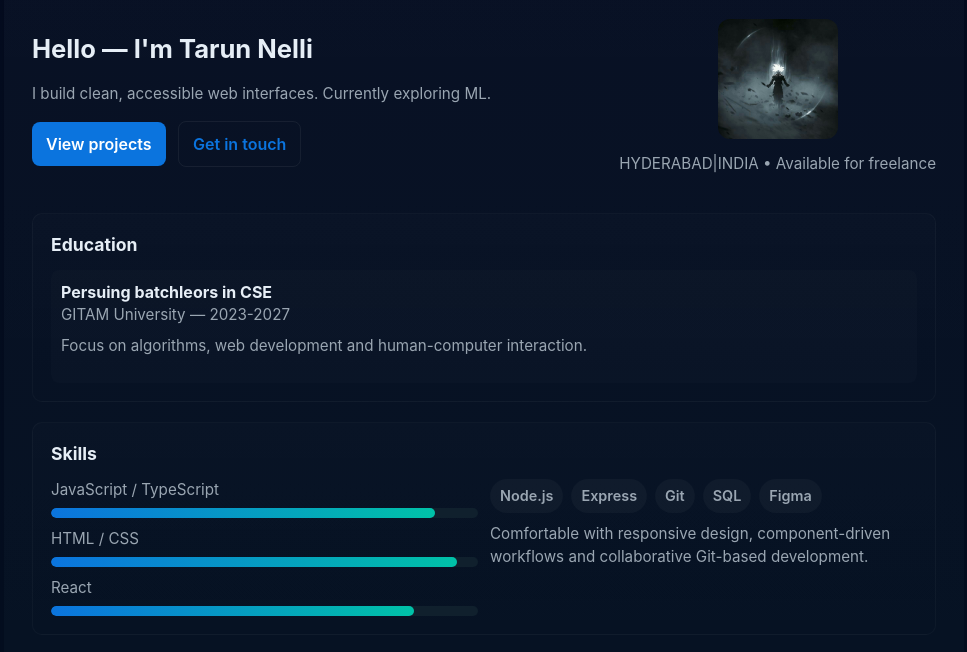
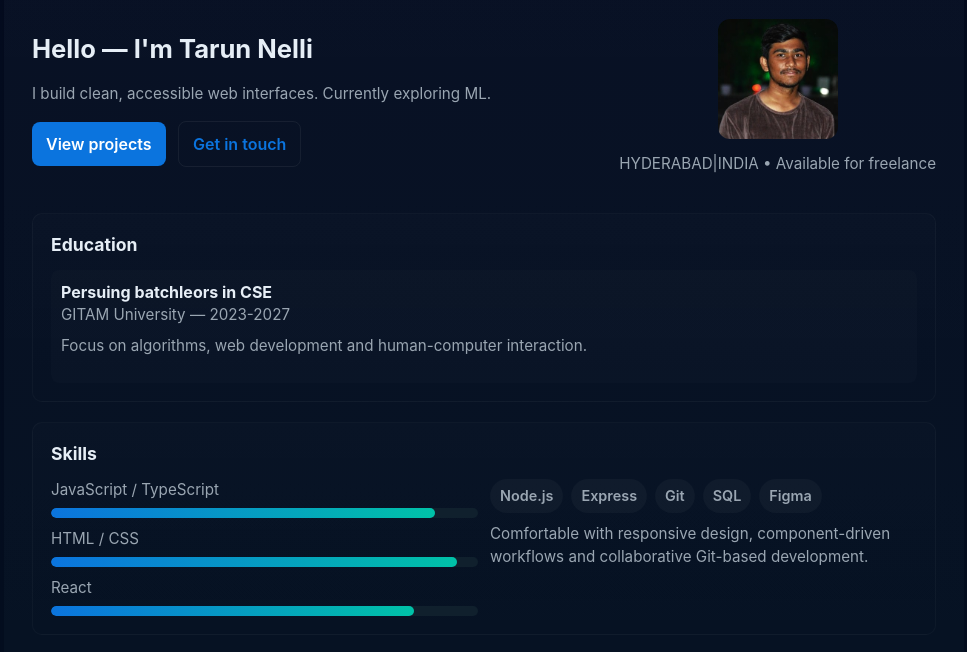
Before and after one commit to TARUN070516/Portfolio, a plain HTML site: page index.html in a window 1280 px wide. Shown: the part 120-772 px from the top of the page, without its empty margins (156-1123 px from the left). Drawn offline with Linux system fonts and the light colour scheme.

Commit message:
Photo change

```diff
--- a/index.html
+++ b/index.html
@@ -37,8 +37,8 @@
         </p>
       </div>
       <div style="min-width:160px;text-align:center">
-        <a href="GOKU.jpg" target="_blank" rel="noopener">
-          <img src="GOKU.jpg" alt="Goku avatar" class="avatar" />
+        <a href="my photo.jpg" target="_blank" rel="noopener">
+          <img src="my photo.jpg" alt="my photo" class="avatar" />
         </a>
         <p class="muted" style="margin-top:8px">HYDERABAD|INDIA • Available for freelance</p>
       </div>
```
Also changed, not shown: my photo.jpg (added).
